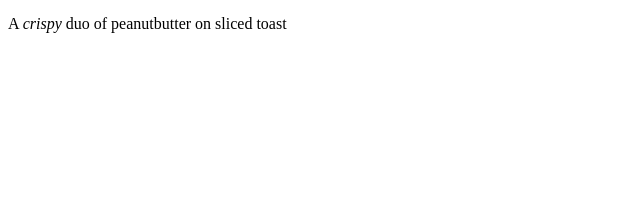
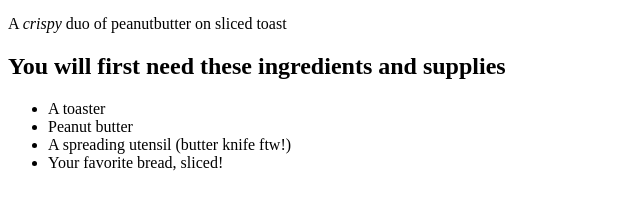
Before and after one commit to Takyawn/odin-recipes, a plain HTML site: page recipes/peanutbutter-toast.html in a window 1280 px wide. Shown: the part 428-636 px from the top of the page, without its empty margins (0-640 px from the left). Drawn offline with Linux system fonts and the light colour scheme.

Commit message:
add h2 supplies, add nested ul to h2 in peanutbutter-toast.html

```diff
--- a/recipes/peanutbutter-toast.html
+++ b/recipes/peanutbutter-toast.html
@@ -13,5 +13,13 @@
     <h3>Description</h3>
         <p>A <em>crispy</em> duo of peanutbutter on sliced toast</p>
 
+        <h2>You will first need these ingredients and supplies</h2>
+            <ul>
+                <li>A toaster</li>
+                <li>Peanut butter</li>
+                <li>A spreading utensil (butter knife ftw!)</li>
+                <li>Your favorite bread, sliced!</li>
+            </ul>
+
 </body>
 </html>
```
